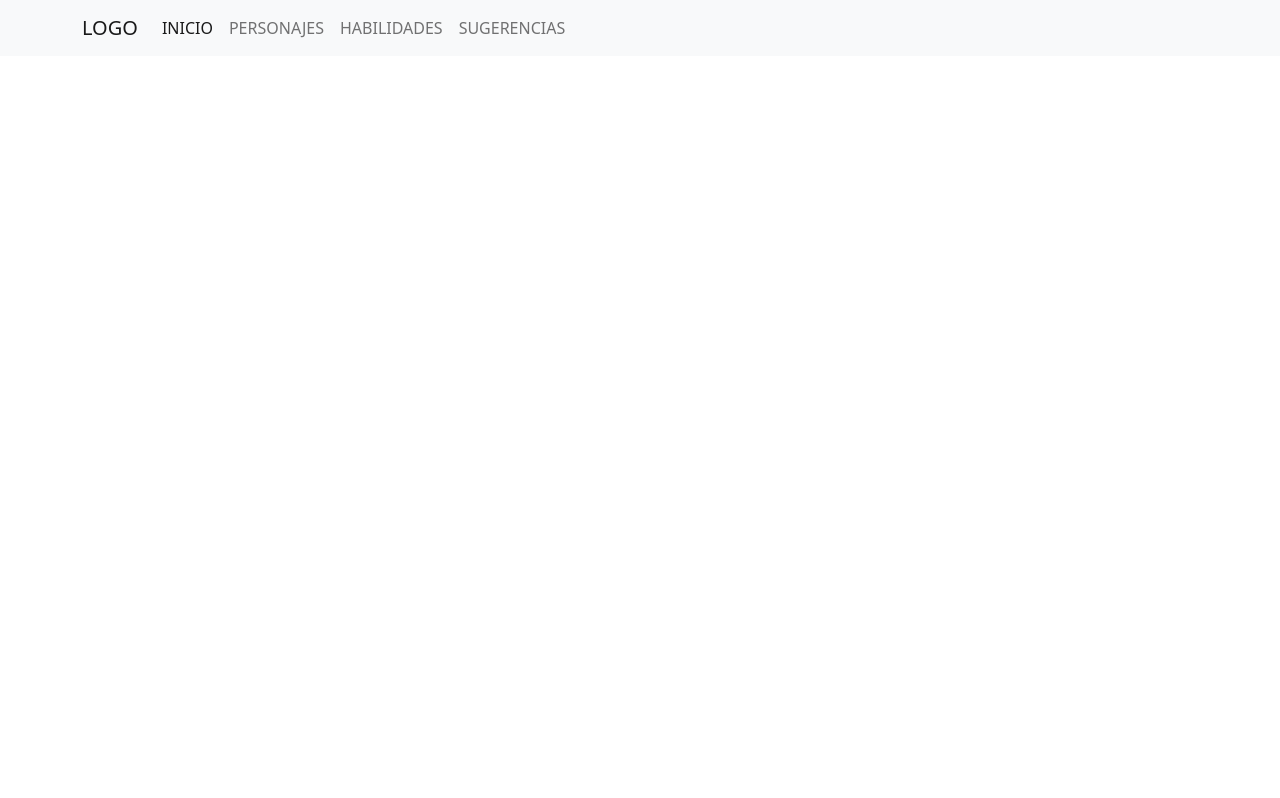
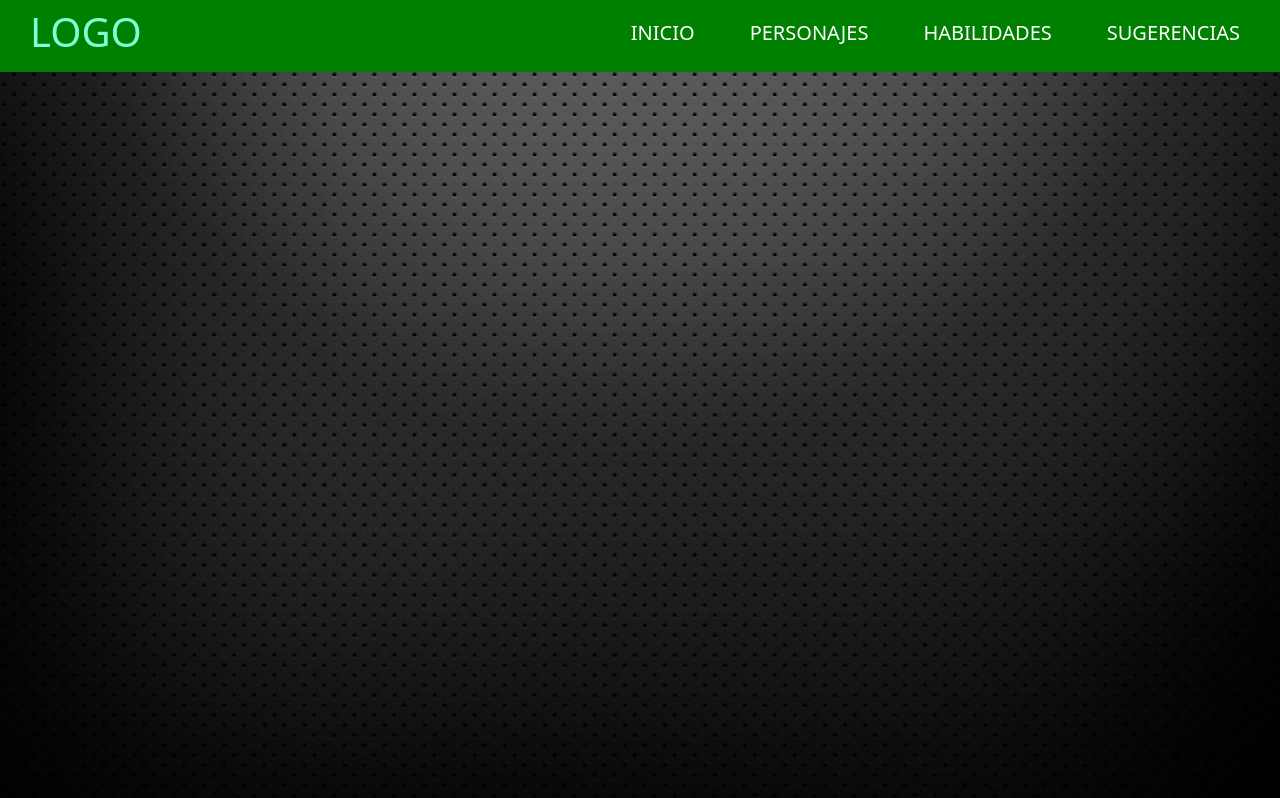
Before and after one commit to Estebirrian1/Esteban-Martinez-PreEntrega-2, a plain HTML site: page pages/personajes.html in a window 1280 px wide. Drawn offline with nearby package versions, Linux system fonts and the light colour scheme; files that its build step writes are made by us from their sources.

Commit message:
Se creo el navbar de las paginas y el fondo

```diff
--- a/estilos.css
+++ b/estilos.css
@@ -2,6 +2,12 @@
     margin: 0;
     padding: 0;
     box-sizing: 0;
+}
+
+body {
+    background-image: url(./assets/images/fondo.jpg);
+    background-repeat: no-repeat;
+    background-size: cover;
 }
 
 .cuadro {
@@ -41,6 +47,36 @@ img {
     z-index: -1;
 }
 
-a {
+header {
+    background-color: green;
+}
+
+.navbar {
+    display: flex;
+    align-items: center;
+}
+
+.navbar h1 {
+    padding-left: 30px;
+}
+
+.navbar a {
     text-decoration: none;
+    color: aquamarine;
 }
+
+.navbar__contenido {
+    list-style-type: none;
+    display: flex;
+}
+
+.navbar__contenido a {
+    text-decoration: none;
+    color: white;
+
+}
+.navbar__contenido li {
+    list-style-type: none;
+    padding: 10px 40px 0px 15px;
+    font-size: 20px;
+}
--- a/pages/personajes.html
+++ b/pages/personajes.html
@@ -6,33 +6,28 @@
     <link href="https://cdn.jsdelivr.net/npm/bootstrap@5.2.1/dist/css/bootstrap.min.css" rel="stylesheet">
     <script src="https://cdn.jsdelivr.net/npm/bootstrap@5.2.1/dist/js/bootstrap.bundle.min.js"></script>
     <title>PERSONAJES</title>
-    <link rel="stylesheet" href="./estilos.css">
+    <link rel="stylesheet" href="../estilos.css">
 </head>
 <body>
-    <nav class="navbar navbar-expand-lg bg-light">
-        <div class="container barra">
-          <a class="navbar-brand" href="../index.html">LOGO</a>
-          <button class="navbar-toggler" type="button" data-bs-toggle="collapse" data-bs-target="#navbarNav" aria-controls="navbarNav" aria-expanded="false" aria-label="Toggle navigation">
-            <span class="navbar-toggler-icon"></span>
-          </button>
-          <div class="collapse navbar-collapse" id="navbarNav">
-            <ul class="navbar-nav">
-              <li class="nav-item">
-                <a class="nav-link active" aria-current="page" href="../index.html">INICIO</a>
-              </li>
-              <li class="nav-item">
-                <a class="nav-link" href="../pages/personajes.html">PERSONAJES</a>
-              </li>
-              <li class="nav-item">
-                <a class="nav-link" href="../pages/habilidades.html">HABILIDADES</a>
-              </li>
-              <li class="nav-item">
-                <a class="nav-link" href="../pages/sugerencias.html">SUGERENCIAS</a>
-              </li>
-            </ul>
-          </div>
-        </div>
+    <header>
+      <nav class="navbar">
+        <h1><a href="../index.html">LOGO</a></h1>
+        <ul class="navbar__contenido">
+          <li><a href="../index.html">INICIO</a></li>
+          <li><a href="">PERSONAJES</a></li>
+          <li><a href="">HABILIDADES</a></li>
+          <li><a href="">SUGERENCIAS</a></li>
+        </ul>
       </nav>
+    </header>
+
+    <main>
+      <section>
+        <nav>
+          <nav></nav>
+        </nav>
+      </section>
+    </main>
 
 </body>
 </html>
```
Also changed, not shown: assets/images/fondo.jpg (added).
